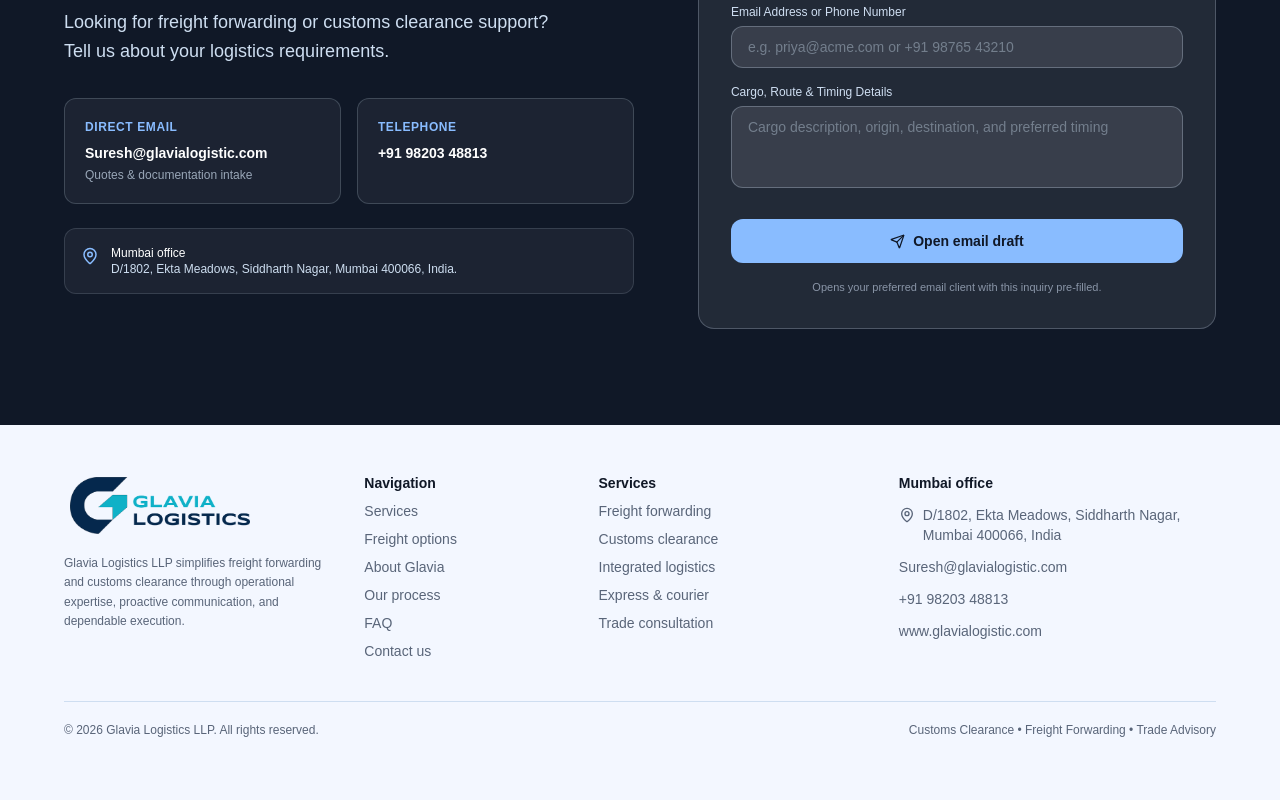
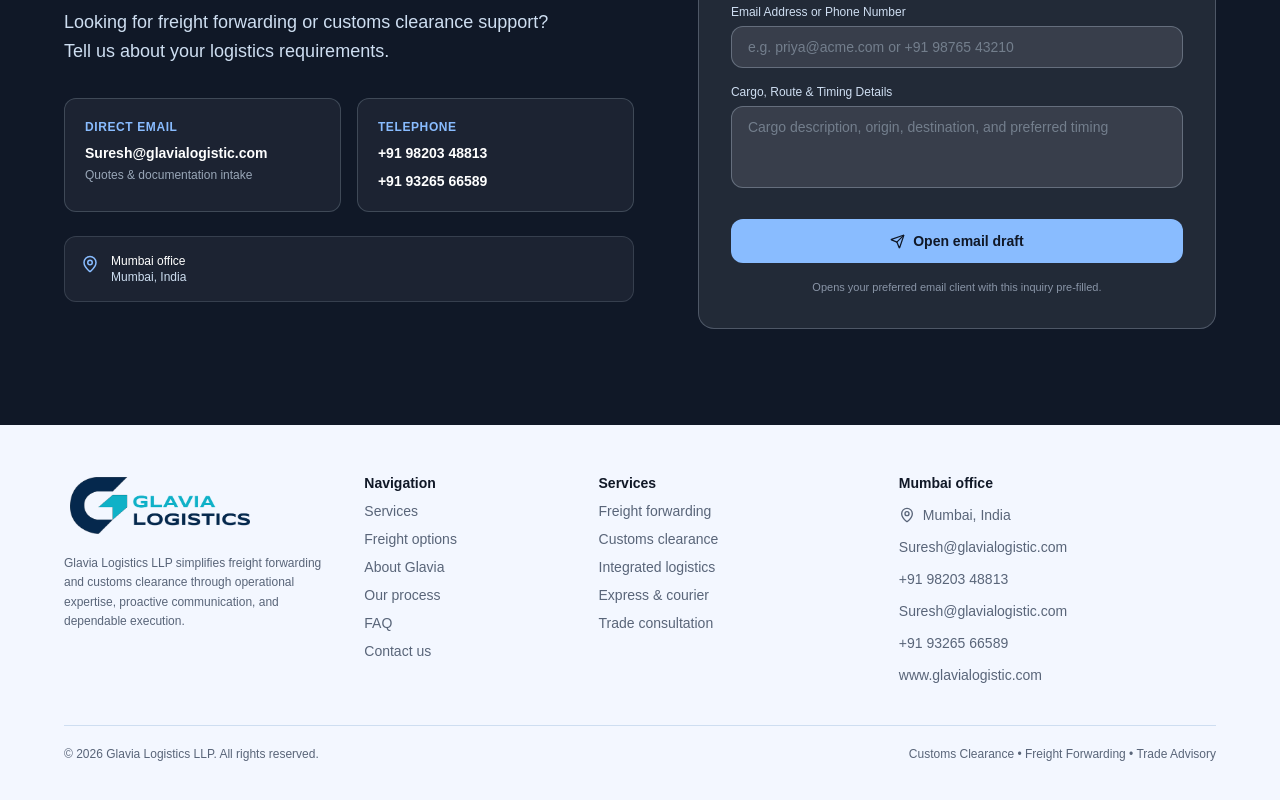
Before and after one commit to amrita022/glavia-logistics-website, a Next.js app: page / in a window 1280 px wide. Shown: the part 4079-4879 px from the top of the page. Built offline with nearby package versions, Linux system fonts and the light colour scheme; a web font is replaced by a local one.

Commit message:
did first 2 changes

```diff
--- a/public/information.md
+++ b/public/information.md
@@ -65,8 +65,8 @@ Let's Move Your Business Forward
 Looking for a dependable freight forwarding and customs clearance partner? Let us understand your requirements and help you find the right logistics solution for your business.
 Contact Us
 Company Name: Glavia Logistics LLP
-Address: D/1802, Ekta Meadows, Siddharth Nagar, Mumbai -400066
-Phone: 9820348813
+Address: Mumbai, India
+Phone: 9820348813, 9326566589
 Email: Suresh@glavialogistic.com
 Website: www.glavialogistic.com
 SURESH BHAGWAT
--- a/src/app/page.tsx
+++ b/src/app/page.tsx
@@ -287,13 +287,19 @@ export default function Home() {
             <strong className="text-ink">Mumbai office</strong>
             <p className="flex items-start gap-2">
               <MapPin size={16} className="mt-0.5 shrink-0" />
-              D/1802, Ekta Meadows, Siddharth Nagar, Mumbai 400066, India
+              Mumbai, India
             </p>
             <a className="break-all hover:underline" href={"mailto:" + email}>
               {email}
             </a>
             <a href="tel:+919820348813" className="hover:underline">
               +91 98203 48813
+            </a>
+            <a className="break-all hover:underline" href={"mailto:" + email}>
+              {email}
+            </a>
+            <a href="tel:+919326566589" className="hover:underline">
+              +91 93265 66589
             </a>
             <a href="https://www.glavialogistic.com" className="hover:underline">www.glavialogistic.com</a>
           </address>
--- a/src/components/quick-contact.tsx
+++ b/src/components/quick-contact.tsx
@@ -60,6 +60,12 @@ export function QuickContact() {
               >
                 +91 98203 48813
               </a>
+              <a
+                href="tel:+919326566589"
+                className="mt-2 block text-sm font-semibold text-white hover:text-primary transition-colors"
+              >
+                +91 93265 66589
+              </a>
             </div>
           </div>
 
@@ -67,7 +73,7 @@ export function QuickContact() {
             <MapPin size={18} className="text-primary shrink-0 mt-0.5" />
             <div>
               <strong className="text-white block font-medium">Mumbai office</strong>
-              D/1802, Ekta Meadows, Siddharth Nagar, Mumbai 400066, India.
+              Mumbai, India
             </div>
           </div>
         </div>
```
